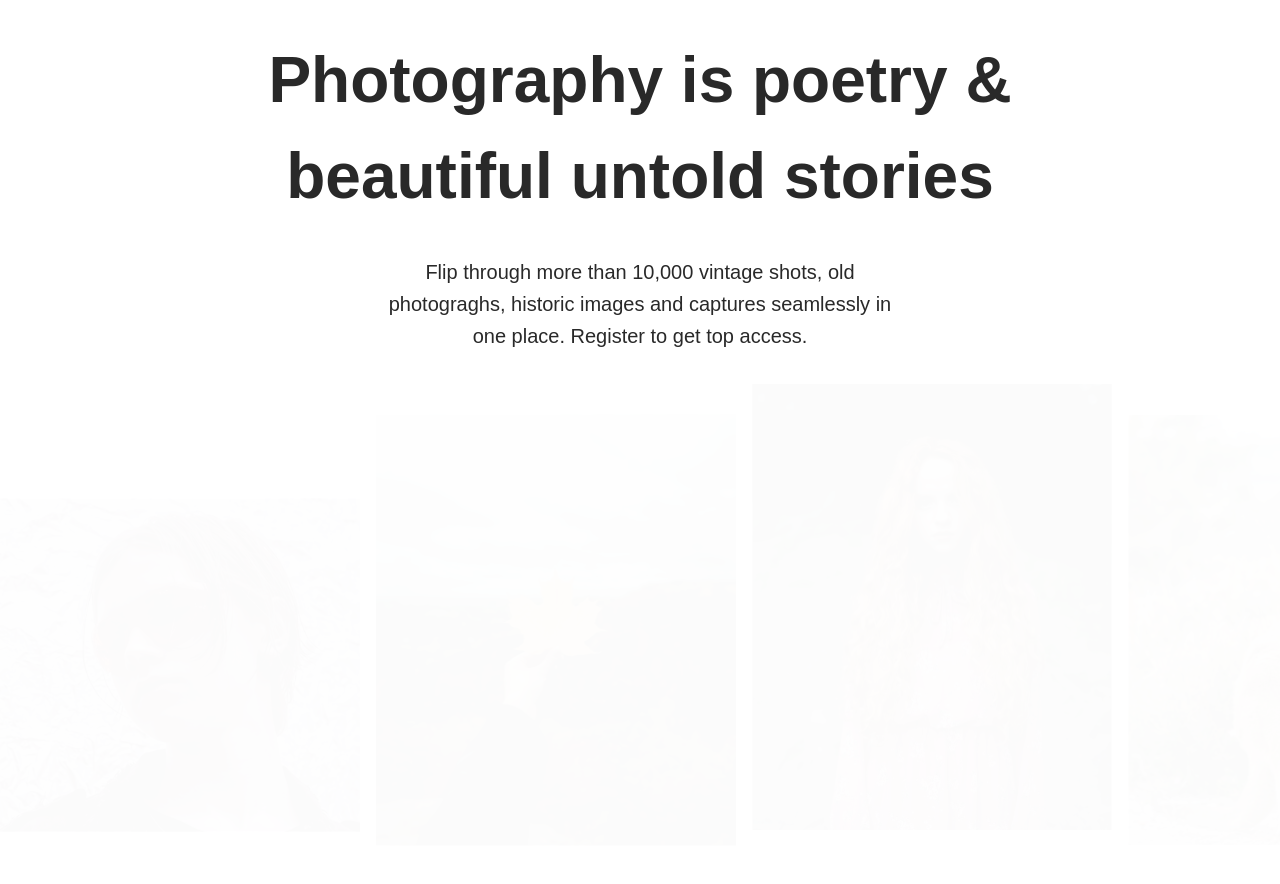
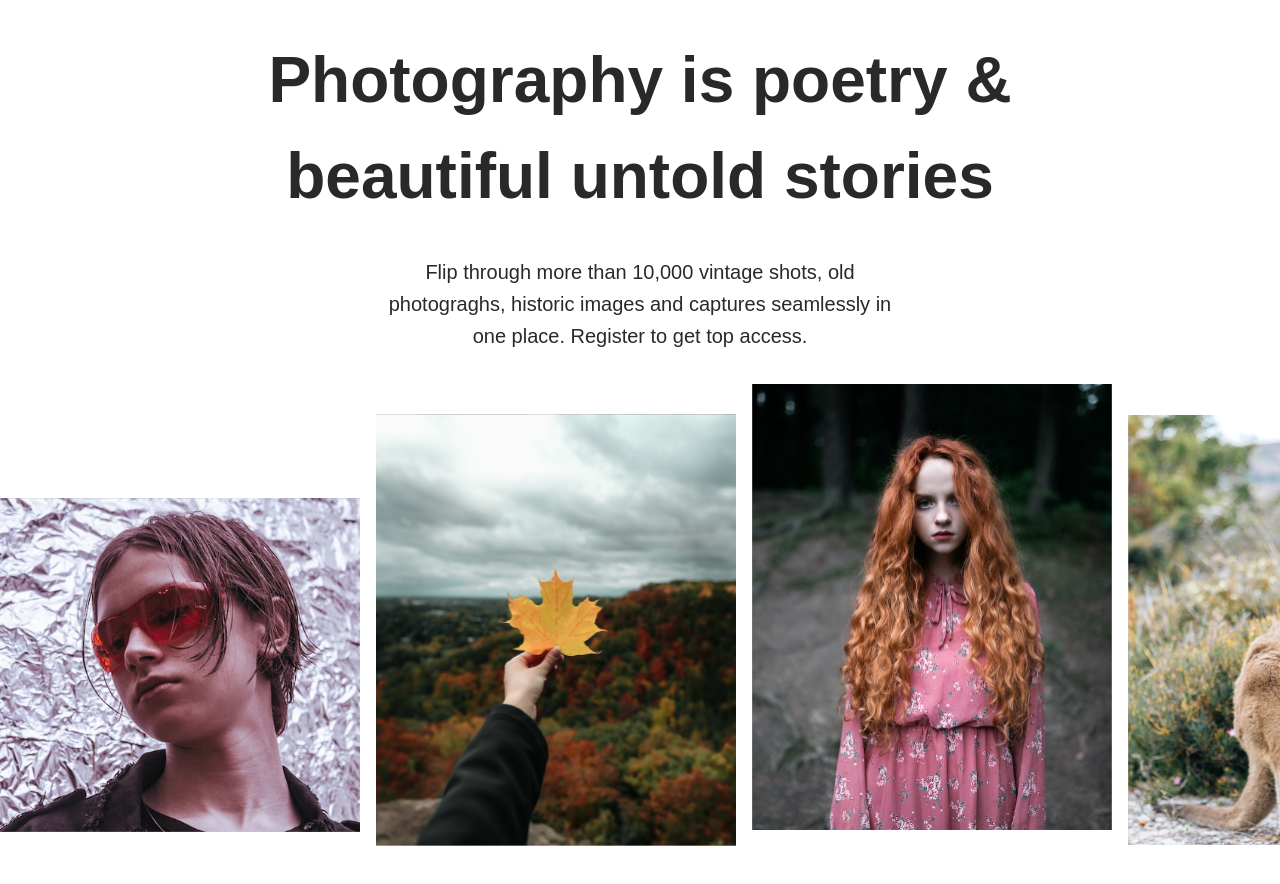
Before and after one commit to Orhmo/Artsy, a Next.js app: page /components/home-layout/hero in a window 1280 px wide. Shown: the top 884 px of the page. Built offline with nearby package versions, Linux system fonts and the light colour scheme; a web font is replaced by a local one.

Commit message:
Fix: Netlify CSS Animation display

```diff
--- a/package.json
+++ b/package.json
@@ -7,6 +7,7 @@
     "build": "next build",
     "start": "next start",
     "lint": "next lint",
+    "clean": "rimraf .next",
     "format": "prettier --write 'pages/**/*.{ts,tsx,css,md,json}' --config ./.prettierrc"
   },
   "dependencies": {
@@ -35,6 +36,7 @@
     "postcss": "^8.4.21",
     "prettier": "^2.8.4",
     "prettier-plugin-tailwindcss": "^0.2.2",
+    "rimraf": "^4.3.0",
     "tailwindcss": "^3.2.4"
   }
 }
--- a/styles/globals.css
+++ b/styles/globals.css
@@ -8,7 +8,6 @@
 .slide {
   min-width: 360px;
   height: 100%;
-  opacity: 1%;
   background-image:
     url(../pages/components/images/hero/web/1.svg),
     url(../pages/components/images/hero/web/2.svg),
@@ -107,7 +106,7 @@
   }
     .circle-profile:hover {
       transform: scale(8.5);
-      border: 2px solid #78A3AD;
+      border: 2px solid red;
       cursor: pointer;
     }
 
```
Also changed, not shown: 1 other file (tests, documents, lock files or other folders).
